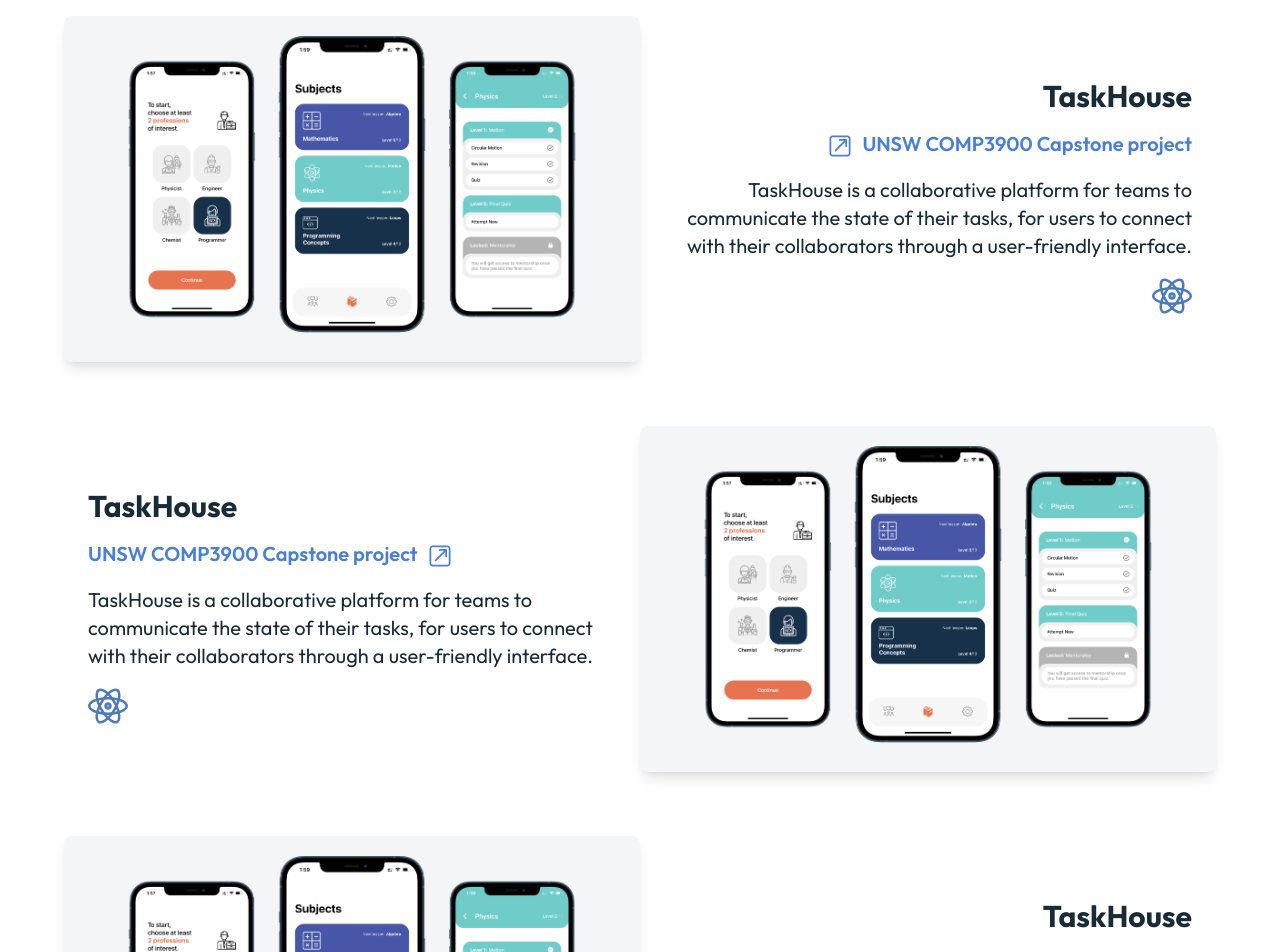
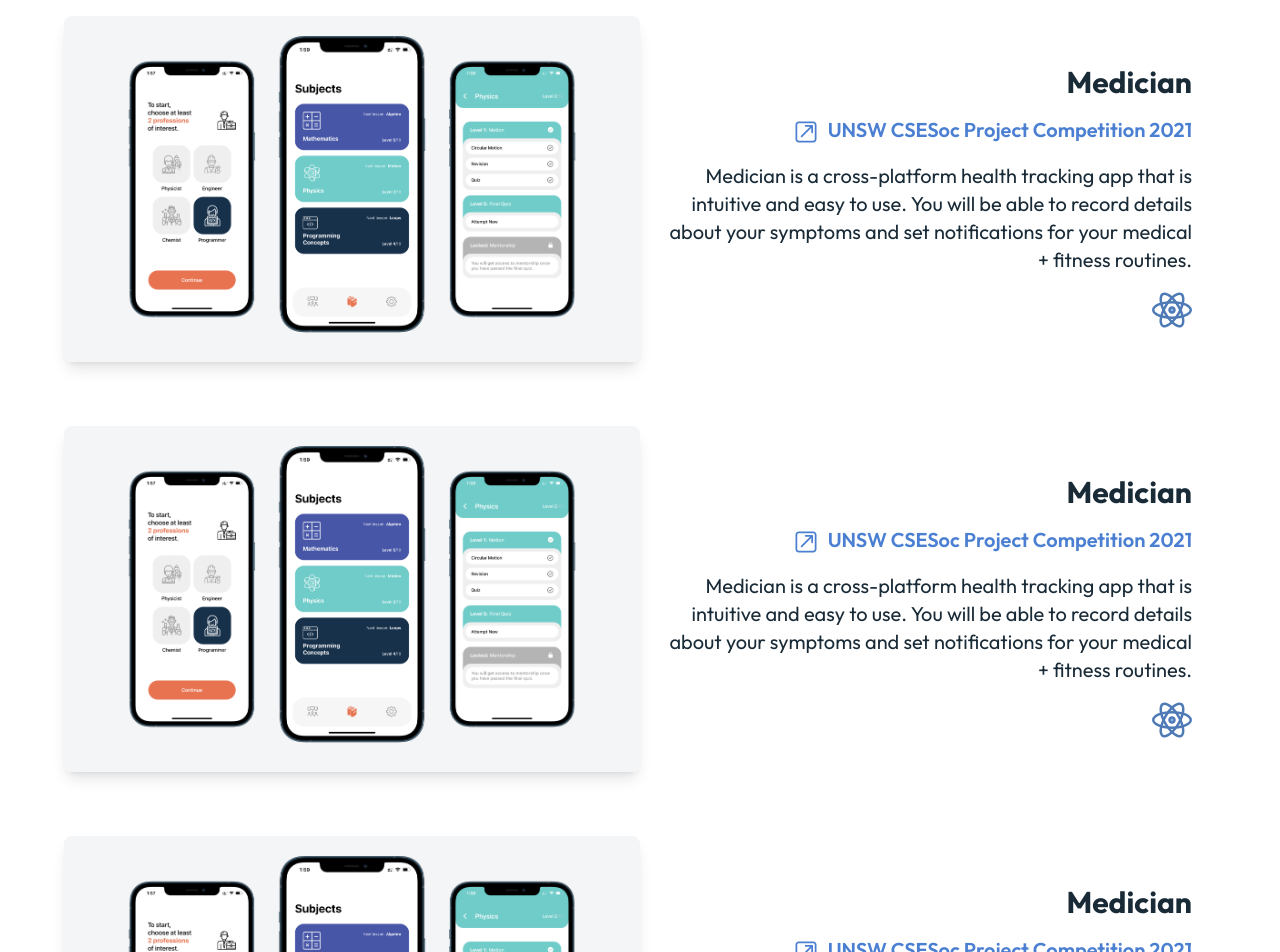
Before and after one commit to zijizhu/website, a Next.js app: page / in a window 1280 px wide. Shown: the part 920-1872 px from the top of the page. Built offline with nearby package versions, Linux system fonts and the light colour scheme.

Commit message:
added types and icon component

```diff
--- /dev/null
+++ b/src/components/Icon.tsx
@@ -0,0 +1,38 @@
+import { SVGAttributes } from 'react';
+
+import MSTIcon from './icons/MSTIcon';
+import ReactIcon from './icons/ReactIcon';
+import DatabaseIcon from './icons/DatabaseIcon';
+import FirebaseIcon from './icons/FirebaseIcon';
+import MaterialIcon from './icons/MaterialIcon';
+import TypeScriptIcon from './icons/TypeScriptIcon';
+
+import type { IconName } from '../types';
+
+interface IconProps {
+  name: IconName;
+  className?: string;
+}
+
+function Icon({ name, className }: IconProps) {
+  switch (name) {
+    case 'mst':
+      return <MSTIcon className={className} />;
+    case 'react':
+      return <ReactIcon className={className} />;
+    case 'database':
+      return <DatabaseIcon className={className} />;
+    case 'firebase':
+      return <FirebaseIcon className={className} />;
+    case 'material':
+      return <MaterialIcon className={className} />;
+    case 'material':
+      return <MaterialIcon className={className} />;
+    case 'typescript':
+      return <TypeScriptIcon className={className} />;
+    default:
+      break;
+  }
+}
+
+export default Icon;
--- a/src/components/ProjectCard.tsx
+++ b/src/components/ProjectCard.tsx
@@ -6,11 +6,20 @@
 import ReactIcon from './icons/ReactIcon';
 import FootstepsImg from '../../public/footsteps.png';
 
-interface ProjectCardProps {
+import type { ProjectInfo } from '../types';
+
+function ProjectCard({
+  name,
+  link,
+  description,
+  detail,
+  sourceLink,
+  downloadLink,
+  techs,
+  imgLayout = 'left'
+}: {
   imgLayout?: 'left' | 'right';
-}
-
-function ProjectCard({ imgLayout = 'left' }: ProjectCardProps) {
+} & ProjectInfo) {
   const { width } = useWindowSize();
   const linkingOnLeft = width && width > 768 && imgLayout === 'left';
 
@@ -34,23 +43,19 @@
           { 'md:text-right md:items-end': imgLayout === 'left' }
         ])}
       >
-        <h2 className="py-4 text-3xl font-bold">TaskHouse</h2>
-        <a href="https://richardzhu.me/" className="flex items-center">
+        <h2 className="py-4 text-3xl font-bold">{name}</h2>
+        <a href={link} className="flex items-center">
           <span className="text-xl font-semibold text-primary">
             {linkingOnLeft && (
               <Linking className="inline mx-2 fill-primary w-7 h-7" />
             )}
-            UNSW COMP3900 Capstone project
+            {description}
             {!linkingOnLeft && (
               <Linking className="inline mx-2 fill-primary w-7 h-7" />
             )}
           </span>
         </a>
-        <p className="py-4 text-lg lg:text-xl">
-          TaskHouse is a collaborative platform for teams to communicate the
-          state of their tasks, for users to connect with their collaborators
-          through a user-friendly interface.
-        </p>
+        <p className="py-4 text-lg lg:text-xl">{detail}</p>
         <div
           className={clsx(['flex', { 'md:justify-end': imgLayout === 'left' }])}
         >
--- /dev/null
+++ b/src/types.ts
@@ -0,0 +1,17 @@
+export type IconName =
+  | 'database'
+  | 'firebase'
+  | 'material'
+  | 'typescript'
+  | 'mst'
+  | 'react';
+
+export interface ProjectInfo {
+  name: string;
+  description: string;
+  link?: string;
+  detail: string;
+  sourceLink: string;
+  downloadLink?: string;
+  techs: IconName[];
+}
--- a/src/views/ProjectsView.tsx
+++ b/src/views/ProjectsView.tsx
@@ -8,9 +8,27 @@
         <h3 className="my-4 text-2xl font-medium text-primary">
           Some things I&apos;ve built.
         </h3>
-        <ProjectCard />
-        <ProjectCard imgLayout="right" />
-        <ProjectCard />
+        <ProjectCard
+          sourceLink=""
+          techs={[]}
+          name="Medician"
+          description="UNSW CSESoc Project Competition 2021"
+          detail="Medician is a cross-platform health tracking app that is intuitive and easy to use. You will be able to record details about your symptoms and set notifications for your medical + fitness routines."
+        />
+        <ProjectCard
+          sourceLink=""
+          techs={[]}
+          name="Medician"
+          description="UNSW CSESoc Project Competition 2021"
+          detail="Medician is a cross-platform health tracking app that is intuitive and easy to use. You will be able to record details about your symptoms and set notifications for your medical + fitness routines."
+        />
+        <ProjectCard
+          sourceLink=""
+          techs={[]}
+          name="Medician"
+          description="UNSW CSESoc Project Competition 2021"
+          detail="Medician is a cross-platform health tracking app that is intuitive and easy to use. You will be able to record details about your symptoms and set notifications for your medical + fitness routines."
+        />
       </div>
     </section>
   );
```
